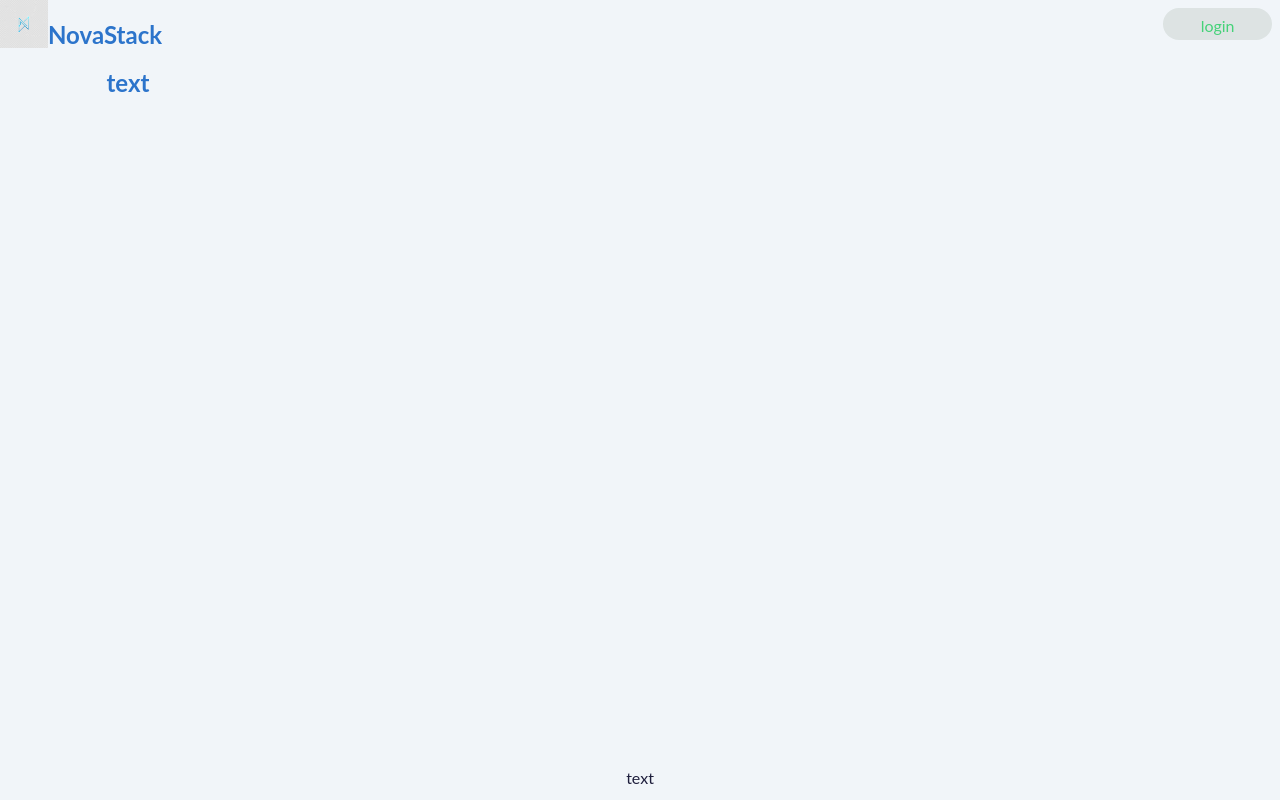
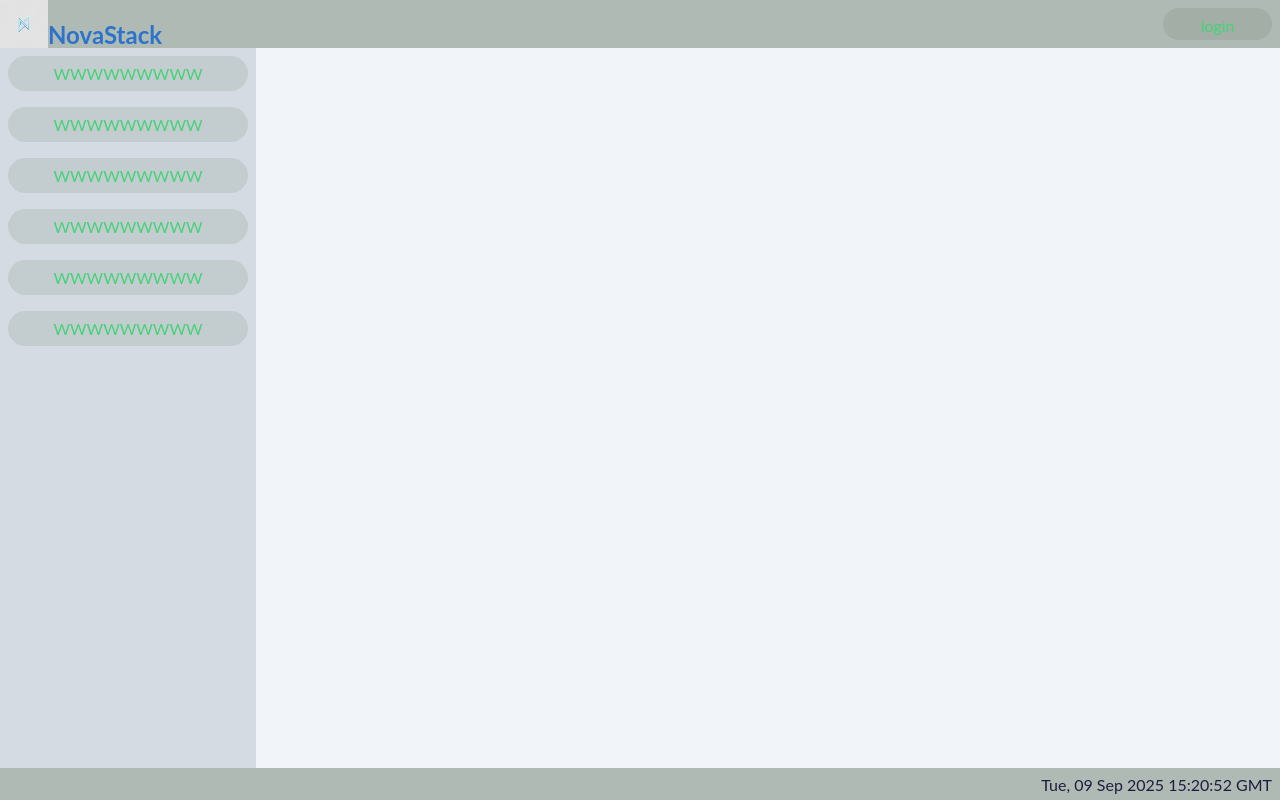
Before and after one commit to yepitsaname/NovaStack, a React (Vite) app in the folder app/: page / in a window 1280 px wide. Built offline with nearby package versions, Linux system fonts and the light colour scheme.

Commit message:
sidebar-navbar-styling

```diff
--- a/app/css/App.css
+++ b/app/css/App.css
@@ -2,9 +2,12 @@ nav {
   grid-area: nav;
   display: flex;
   width: 100%;
+  background-color: var(--main-comp-mask);
+
   a {
     justify-self: flex-end;
   }
+
   h1 {
     flex-grow: 2;
     text-align: left;
@@ -19,12 +22,26 @@ main {
 
 aside {
   grid-area: side;
+  display: flex;
+  flex-direction: column;
+  background-color: var(--sub-mask);
 
+  a {
+    justify-self: flex-end;
+  }
 }
 
 footer {
   grid-area: foot;
+  background-color: var(--main-comp-mask);
+  display: flex;
+  justify-content: end;
+
+  .date-time {
+    margin-right: 0.5em;
+  }
+
   p {
-    margin-block: auto ;
+    margin-block: auto;
   }
 }
--- a/app/src/component/Footer.jsx
+++ b/app/src/component/Footer.jsx
@@ -1,7 +1,12 @@
 export default function Footer() {
+  setInterval(() => {
+    const date = new Date()
+    document.querySelector(".date-time").innerHTML = date.toUTCString()
+  }, 1000)
+
   return (
     <footer>
-      <p>text</p>
+      <p className = 'date-time'></p>
     </footer>
   );
 }
--- a/app/src/component/SideBar.jsx
+++ b/app/src/component/SideBar.jsx
@@ -1,7 +1,15 @@
+import { Link } from "react-router-dom"
+
+
 export default function SideBar() {
   return (
     <aside>
-      <h1>text</h1>
+      <Link>WWWWWWWWW</Link>
+      <Link>WWWWWWWWW</Link>
+      <Link>WWWWWWWWW</Link>
+      <Link>WWWWWWWWW</Link>
+      <Link>WWWWWWWWW</Link>
+      <Link>WWWWWWWWW</Link>
     </aside>
   );
 }
```
Lines whose indentation alone changed are shown as unchanged.
